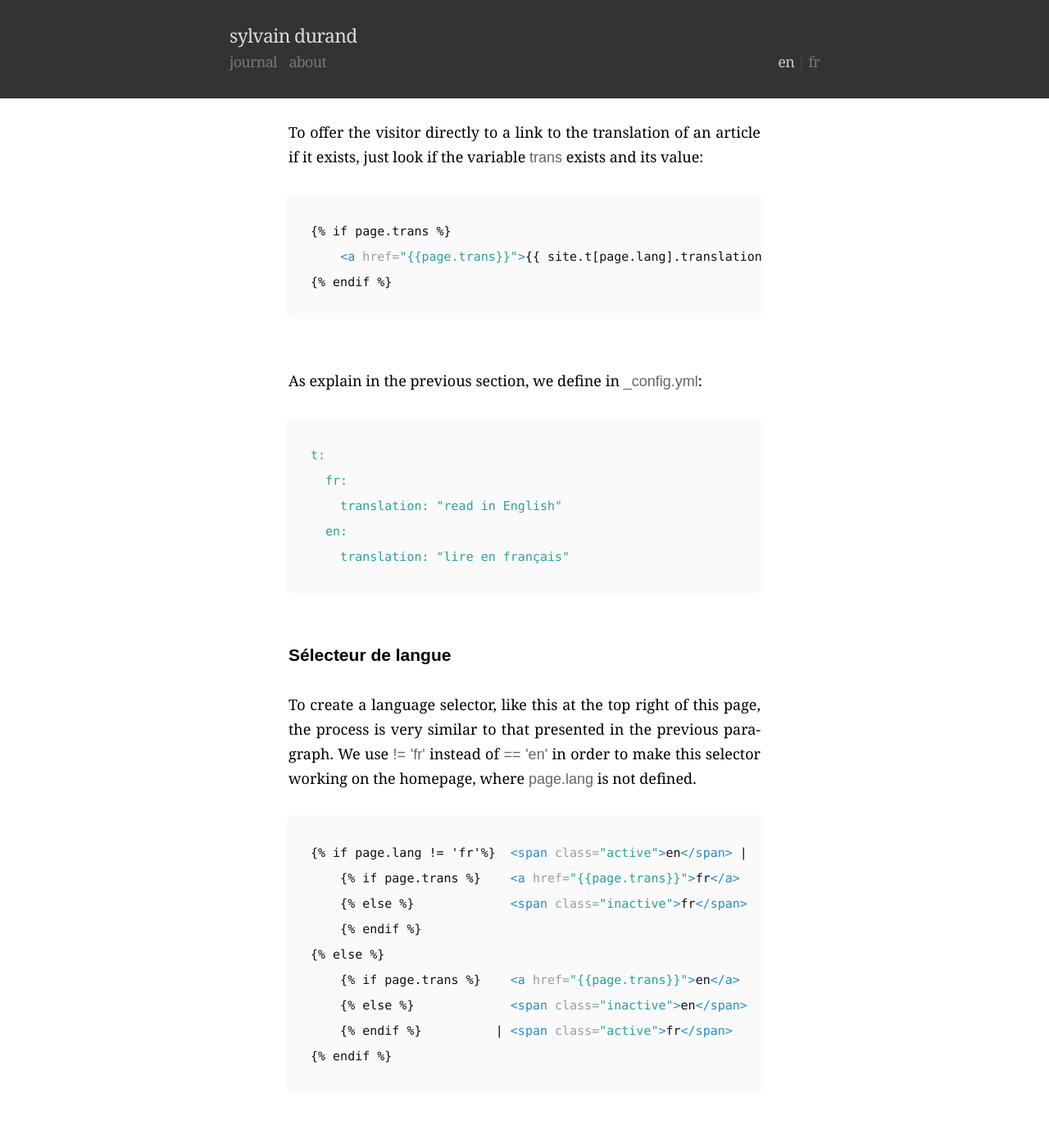
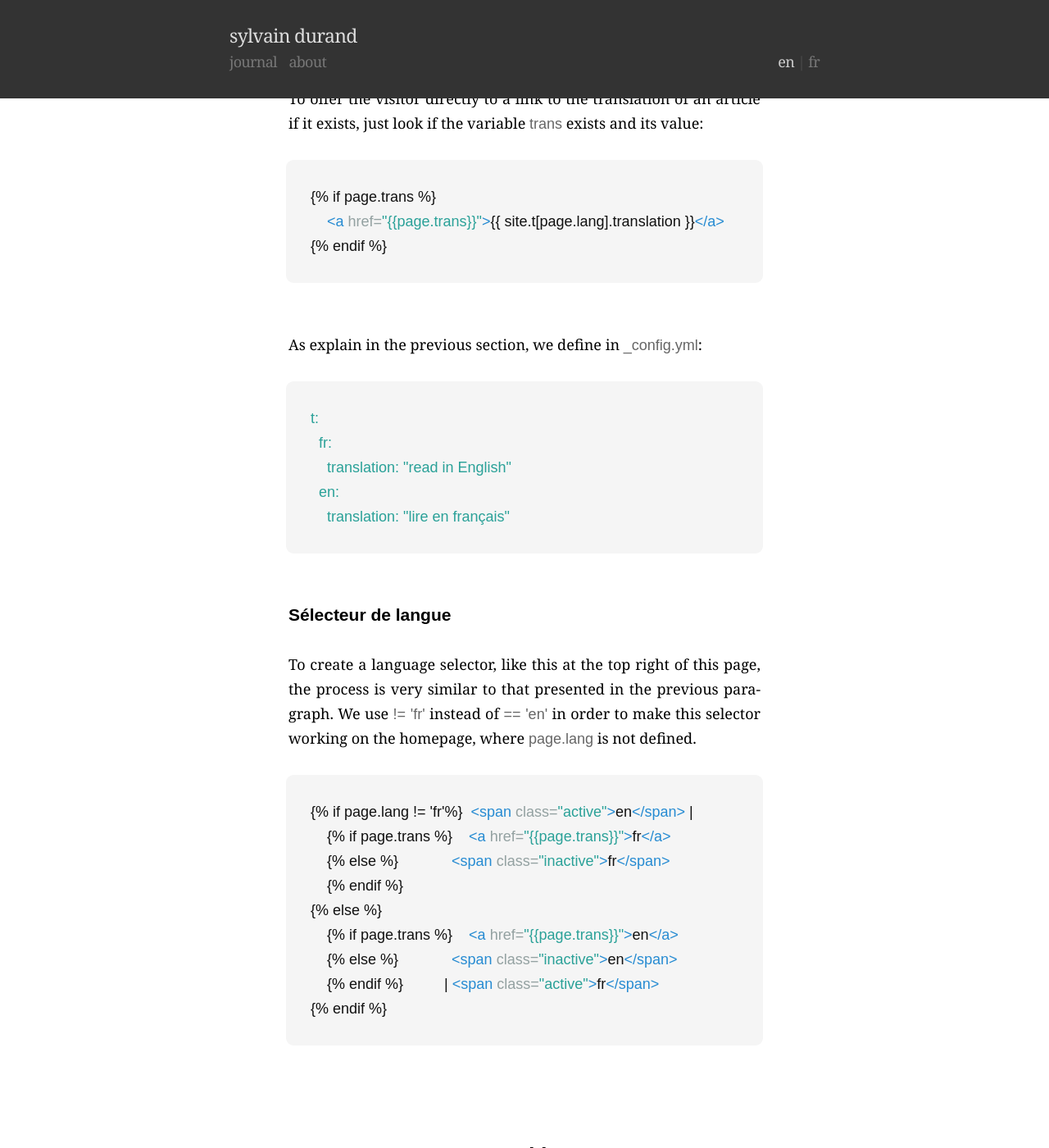
Before and after one commit to simonmeggle/simonmeggle.github.io, a Jekyll site: the page built from _posts/en/Jekyll/2014-02-23-multilingual-website-with-jekyll.md, in a window 1280 px wide and 1400 px high, scrolled down 4878 px. Shown: the whole window at 82% size. Built offline with Jekyll 4.4.1, drawn with Linux system fonts in a browser that asks for light colours.

Commit message:
Improve code and vertical rhythm

```diff
--- a/static/assets/style.sass
+++ b/static/assets/style.sass
@@ -4,7 +4,6 @@
 // Fonts
 $serif: PT Serif, Georgia, serif
 $sans: PT Sans, Arial, sans
-$mono: "Lucida Console", monospace
 
 // Sizes
 $main: 18
@@ -265,12 +264,10 @@ pre
   +width($width - 3em)
   margin: $line/$size*$main+em auto
   overflow-x: auto
-  background: #fafafa
+  background: #f5f5f5
   border-radius: .5em
 
   code
-    $size: 15 !global
-    +font($mono)
     +width
     color: #111
 
```
